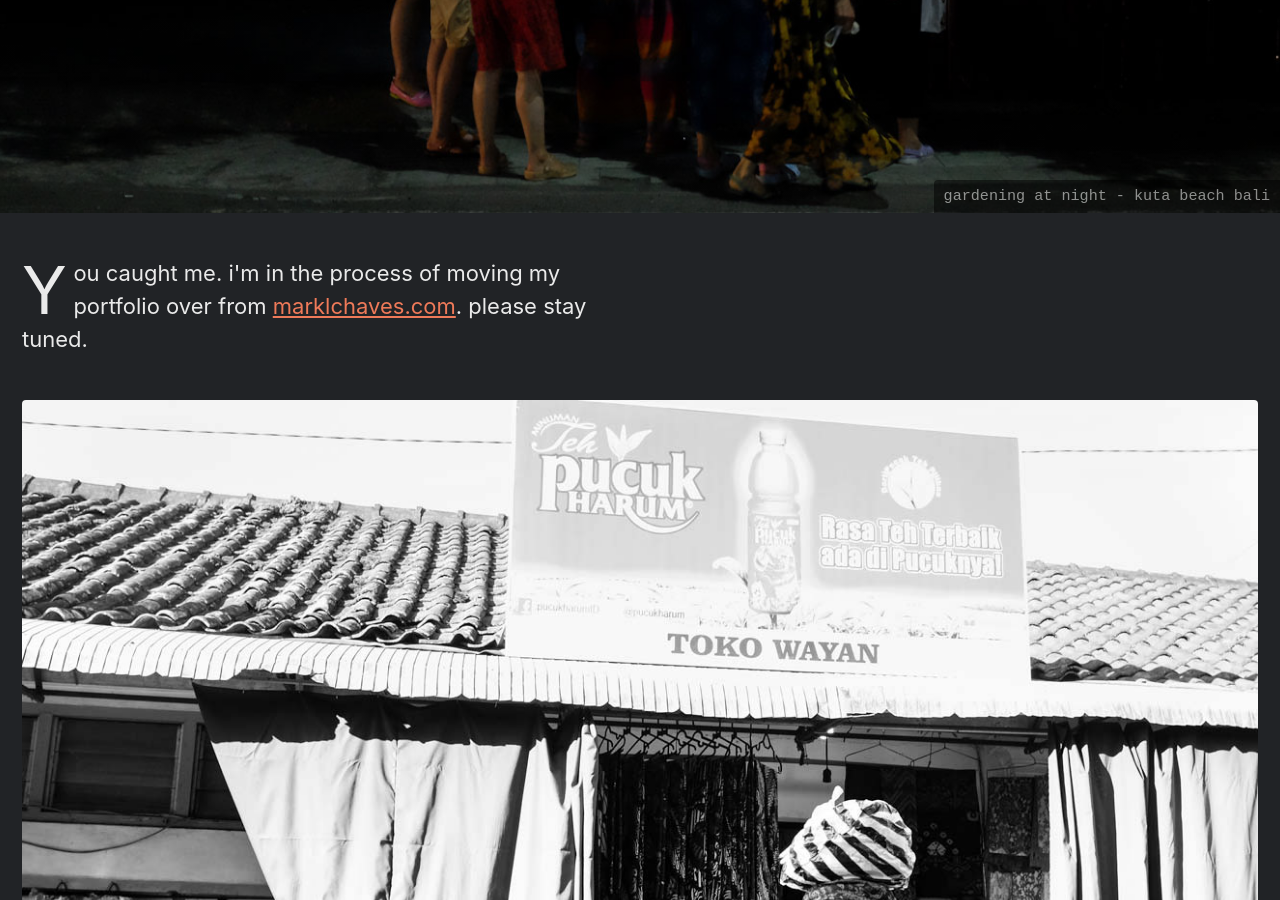
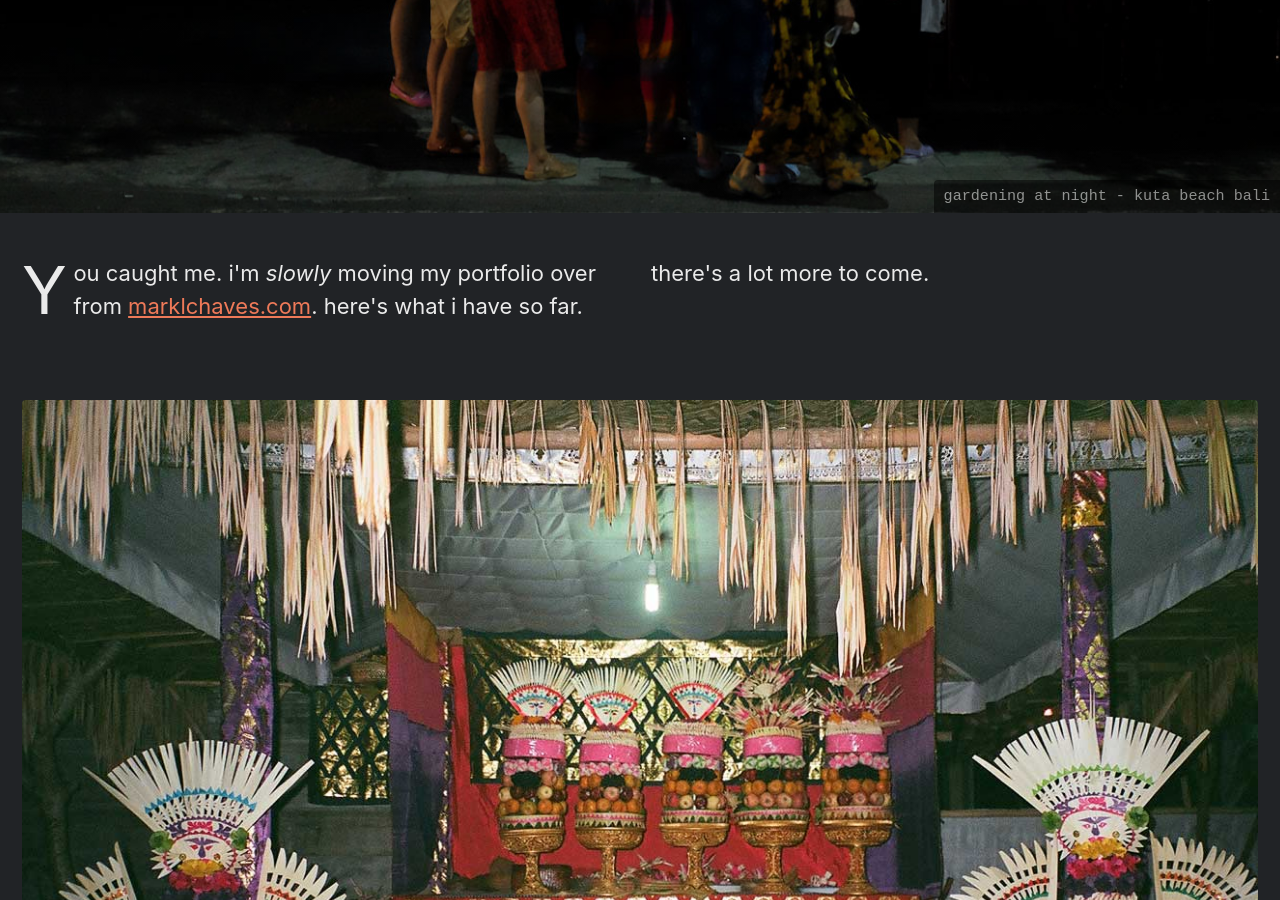
Before and after one commit to marklchaves/caughtmyeye, a Jekyll site: the page built from _photography/bali.md, in a window 1280 px wide and 900 px high, scrolled down 686 px. Built offline with Jekyll 4.4.1, drawn with Linux system fonts in a browser that asks for light colours; cached includes are drawn as plain includes; nearby versions of some CDN libraries.

Commit message:
More Bali photos

```diff
--- a/_photography/bali.md
+++ b/_photography/bali.md
@@ -10,10 +10,18 @@
   overlay_filter: 0.3
   caption: "gardening at night - kuta beach bali"
 gallery1:
+  - url: /assets/images/bali/balinality-offerings-wedding-sukma-1280w.jpg
+    image_path: /assets/images/bali/balinality-offerings-wedding-sukma-1280w.jpg
+    alt: "bali photography portfolio for freelance photographer mark l chaves"
+    title: "balinality - what one sees at a balinese wedding 35mm film"
   - url: /assets/images/bali/bali-cewek-oakland-ibu-toku-1280w.jpg
     image_path: /assets/images/bali/bali-cewek-oakland-ibu-toku-1280w.jpg
     alt: "bali photography portfolio for freelance photographer mark l chaves"
     title: "oakland in bali"
+  - url: /assets/images/bali/bali-naughty-nuris-bapak-jual-sepeda-1280w.jpg
+    image_path: /assets/images/bali/bali-naughty-nuris-bapak-jual-sepeda-1280w.jpg
+    alt: "bali photography portfolio for freelance photographer mark l chaves"
+    title: "the dichotomy of bali - naughty nuri's outside of ubud"
 gallery2:
   - url: /assets/images/bali/bali-campuhan-pura-gunung-lembah-ed-562w.jpg
     image_path: /assets/images/bali/bali-campuhan-pura-gunung-lembah-ed-562w.jpg
@@ -35,7 +43,7 @@
 ---
 
 <p class="p-wrapper">
-    <span class="dropcap clearfix">Y</span>ou caught me. i'm in the process of moving my portfolio over from <a href="https://marklchaves.com/bali">marklchaves.com</a>. please stay tuned.
+    <span class="dropcap clearfix">Y</span>ou caught me. i'm <em>slowly</em> moving my portfolio over from <a href="https://marklchaves.com/bali">marklchaves.com</a>. here's what i have so far.<br><br>there's a lot more to come.
 </p>
 
 {% include gallery id="gallery1" %}
```
Also changed, not shown: assets/images/bali/bali-naughty-nuris-bapak-jual-sepeda-1280w.jpg (added), assets/images/bali/balinality-offerings-wedding-sukma-1280w.jpg (added).
